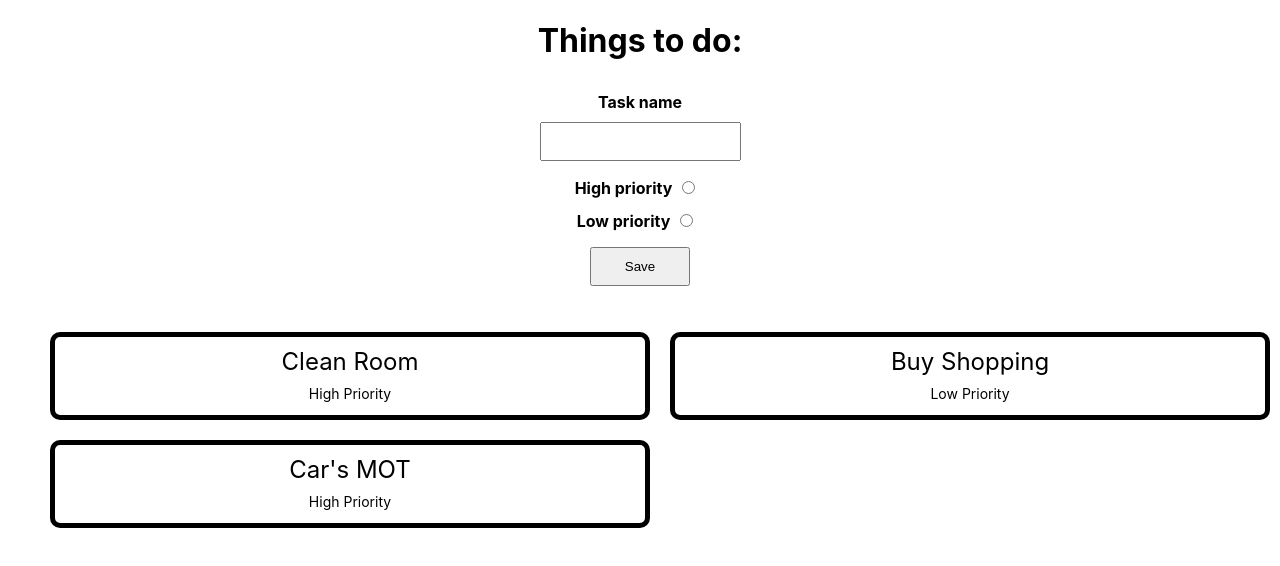
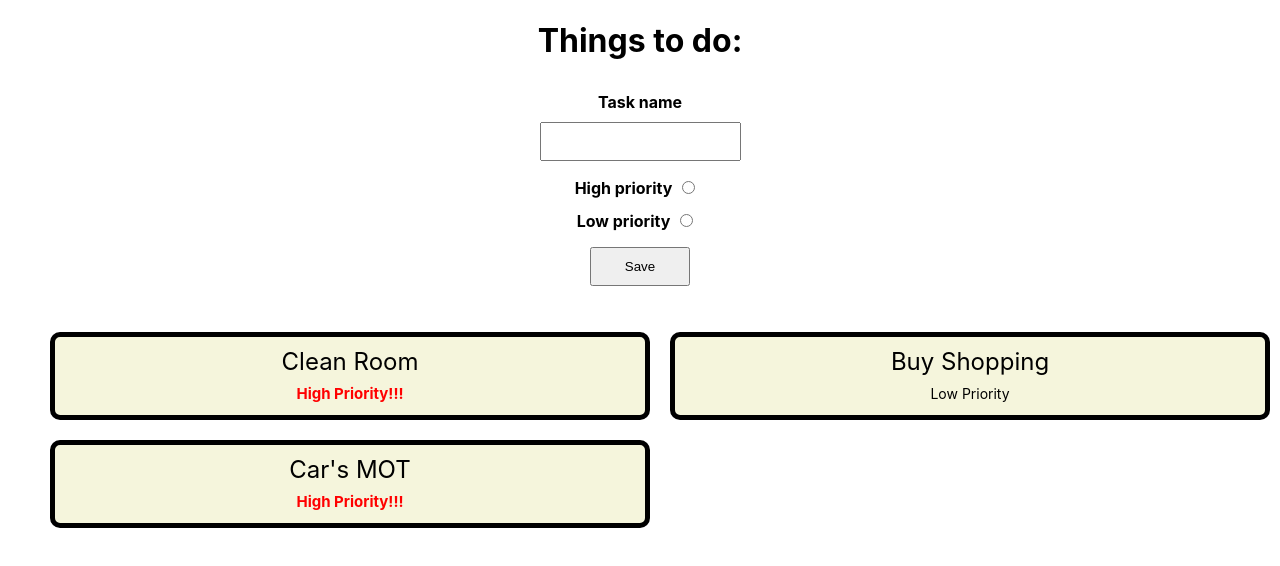
Before and after one commit to Jp2429/w7_d1_hw_react, a React (Create React App) app: page / in a window 1280 px wide. Shown: the top 566 px of the page. Built offline with nearby package versions, Linux system fonts and the light colour scheme.

Commit message:
ooo better css

```diff
--- a/src/App.css
+++ b/src/App.css
@@ -47,6 +47,7 @@ ul li{
   text-align: center;
   font-size: 24px;
   list-style: none;
+  background-color: beige;
   border-color: black;
   /* color:white; */
   display:flexbox;
@@ -57,9 +58,15 @@ ul li{
   border-radius:10px;
 }
 
-#prior-span{
+#high-prior-span{
+  font-size: 15px;
+  color:red;
+  font-weight:bold;
+}
+#low-prior-span{
   font-size: 14px;
 }
+
 form {
   margin:10px;
   padding:10px;
--- a/src/App.js
+++ b/src/App.js
@@ -47,7 +47,8 @@ function App() {
     return (
       <li key={task.id}>
         <span>{task.task_name}</span><br></br>
-        <span id="prior-span">{task.priority} Priority</span>
+        {task.priority==="High" ? <span id="high-prior-span">{task.priority} Priority!!!</span>:<span id="low-prior-span">{task.priority} Priority</span>}
+
       </li>
     )
   })
```
